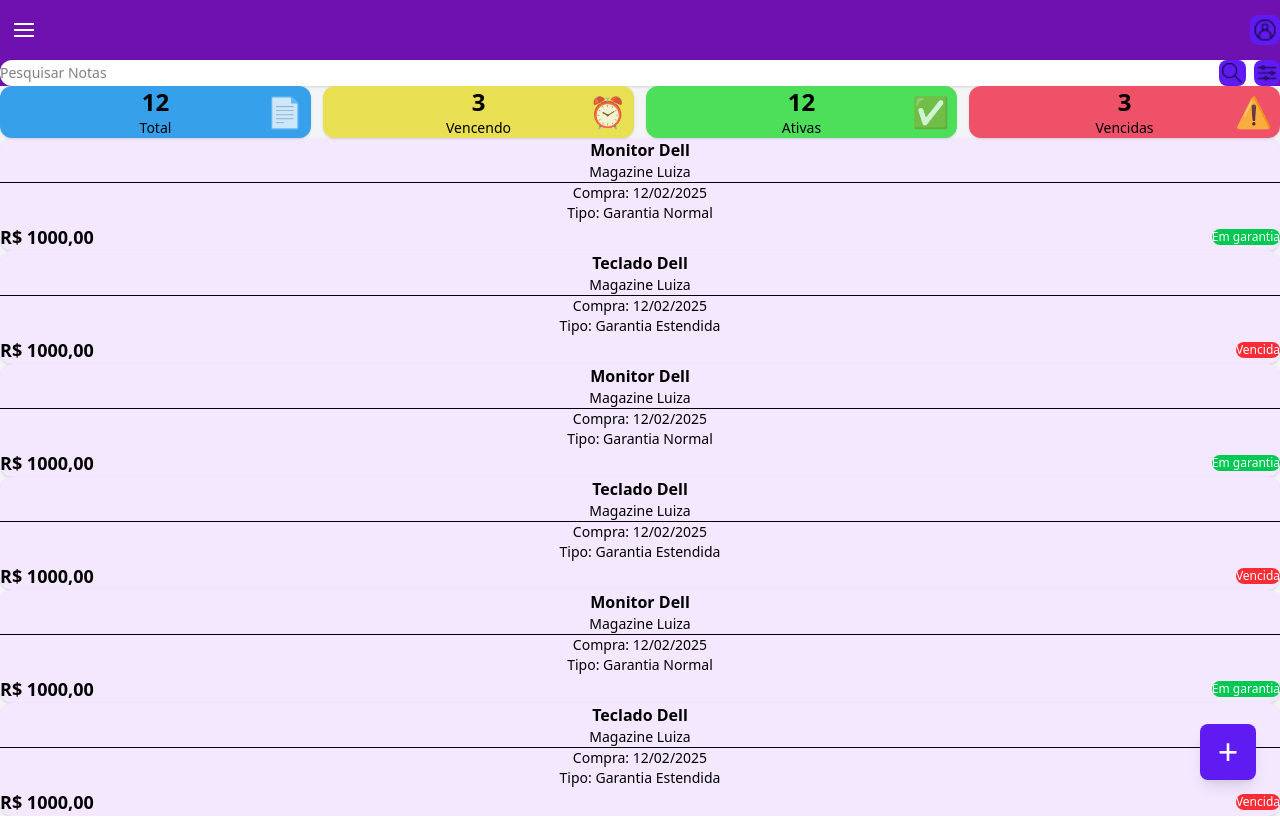
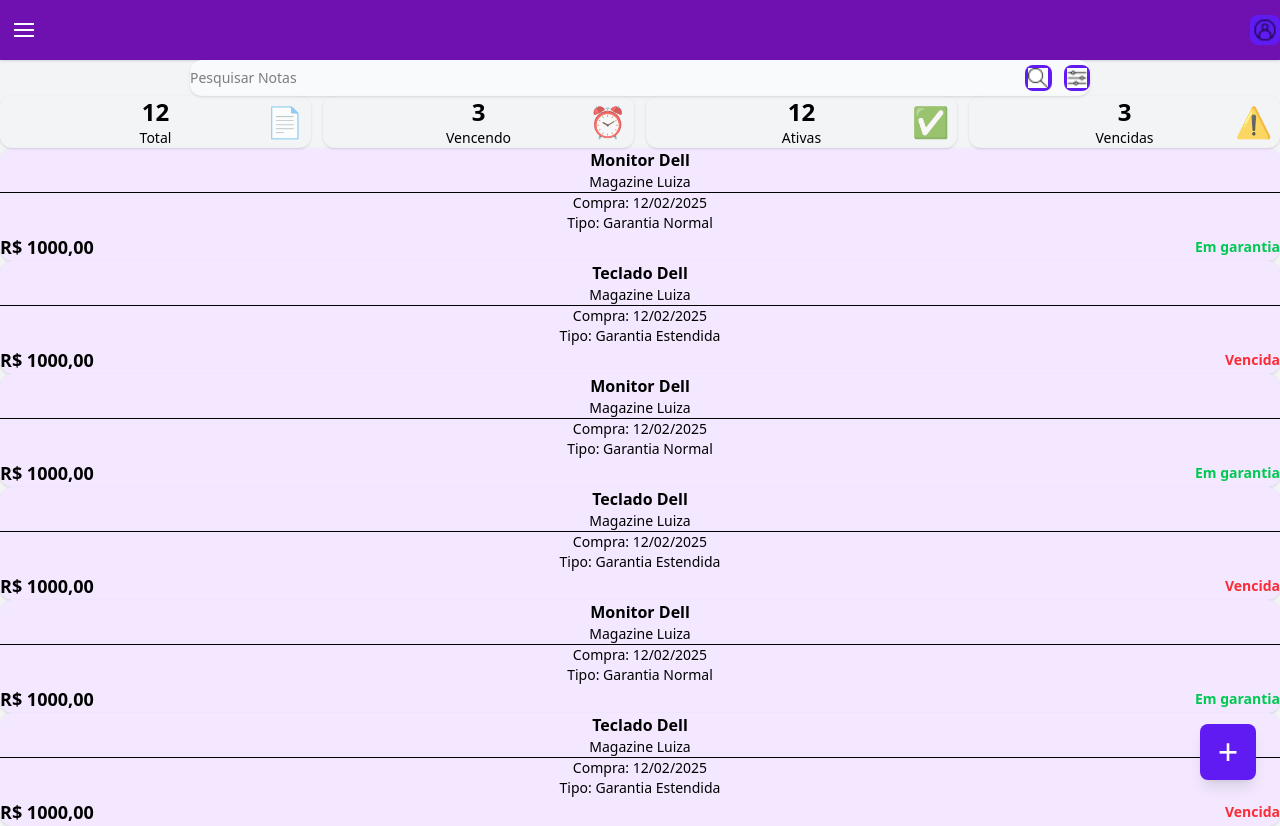
Before and after one commit to elielsondev/projeto_app_controle_de_garantia, a React (Vite) app: page /home in a window 1280 px wide. Built offline with nearby package versions, Linux system fonts and the light colour scheme; the HTML template or start-up script is replaced by a standard one.

Commit message:
ajustes em sala

```diff
--- a/src/components/NoteItem.tsx
+++ b/src/components/NoteItem.tsx
@@ -1,6 +1,6 @@
 const NoteItem = ({ note }) => {
   const statusColor =
-    note.status === "Em garantia" ? "bg-green-500" : "bg-red-500";
+    note.status === "Em garantia" ? "text-green-500" : "text-red-500";
 
   return (
     <div className="bg-purple-100 rounded-xl p-4 shadow mb-4">
@@ -17,7 +17,7 @@ const NoteItem = ({ note }) => {
           R$ {note.valor.toFixed(2).replace(".", ",")}
         </span>
         <span
-          className={`px-3 py-1 rounded-full text-xs text-white ${statusColor}`}
+          className={`px-3 py-1 rounded-full text-sm text-black font-bold ${statusColor}`}
         >
           {note.status}
         </span>
--- a/src/components/SearchBar.tsx
+++ b/src/components/SearchBar.tsx
@@ -3,8 +3,8 @@ import lupaIcon from "../assets/lupa.png";
 
 const SearchBar = () => {
   return (
-    <div className="bg-purple-800 px-5 pb-4">
-      <div className="flex items-center bg-white rounded-xl px-4 py-2 shadow gap-2">
+    <div className="flex justify-center items-center">
+      <div className="flex items-center bg-gray-50 rounded-xl shadow gap-3 w-[900px] h-9 m-5 p-5">
         <input
           type="text"
           placeholder="Pesquisar Notas"
@@ -18,7 +18,7 @@ const SearchBar = () => {
           <img
             src={lupaIcon}
             alt="busca"
-            className="w-5 h-5 object-contain"
+            className="w-5 h-5 object-contain bg-current"
           />
         </button>
 
@@ -29,7 +29,7 @@ const SearchBar = () => {
           <img
             src={filtroIcon}
             alt="Filtrar"
-            className="w-5 h-5 object-contain"
+            className="w-5 h-5 object-contain bg-current"
           />
         </button>
       </div>
--- a/src/components/SummaryCard.tsx
+++ b/src/components/SummaryCard.tsx
@@ -1,14 +1,14 @@
 const SummaryCard = ({ title, value, icon, status } : any) => {
   const colors = {
-    total: "bg-[#37a0eb]",
-    vencendo: "bg-[#e9df52]",
-    ativas: "bg-[#4ddf59]",
-    vencidas: "bg-[#ee5168]",
+    total: "bg-[#0000]" ,
+    vencendo: "bg-[#0000]",
+    ativas: "bg-[#0000]",
+    vencidas: "bg-[#0000]",
   };
 
   return (
-    <div className={`relative rounded-xl p-4 shadow-sm ${colors[status]}`}>
-      <p className="text-2xl font-bold">{value}</p>
+    <div className={`relative rounded-xl p-5 shadow-sm ${colors[status]}`}>
+      <p className="text-2xl font-bold ">{value}</p>
       <p className="text-sm">{title}</p>
       <span className="absolute right-2 top-1/2 -translate-y-1/2 text-3xl opacity-75">
         {icon}
--- /dev/null
+++ b/src/data/index.js
@@ -0,0 +1,64 @@
+
+export const resumo = [
+    { title: "Total", value: 12, icon: "📄", status: "total" },
+    { title: "Vencendo", value: 3, icon: "⏰", status: "vencendo" },
+    { title: "Ativas", value: 12, icon: "✅", status: "ativas" },
+    { title: "Vencidas", value: 3, icon: "⚠️", status: "vencidas" },
+  ];
+
+export const notas = [
+    {
+      id: 1,
+      titulo: "Monitor Dell",
+      fornecedor: "Magazine Luiza",
+      compraData: "12/02/2025",
+      tipoNota: "Garantia Normal",
+      valor: 1000,
+      status: "Em garantia",
+    },
+    {
+      id: 2,
+      titulo: "Teclado Dell",
+      fornecedor: "Magazine Luiza",
+      compraData: "12/02/2025",
+      tipoNota: "Garantia Estendida",
+      valor: 1000,
+      status: "Vencida",
+    },
+     {
+      id: 1,
+      titulo: "Monitor Dell",
+      fornecedor: "Magazine Luiza",
+      compraData: "12/02/2025",
+      tipoNota: "Garantia Normal",
+      valor: 1000,
+      status: "Em garantia",
+    },
+    {
+      id: 2,
+      titulo: "Teclado Dell",
+      fornecedor: "Magazine Luiza",
+      compraData: "12/02/2025",
+      tipoNota: "Garantia Estendida",
+      valor: 1000,
+      status: "Vencida",
+    },
+     {
+      id: 1,
+      titulo: "Monitor Dell",
+      fornecedor: "Magazine Luiza",
+      compraData: "12/02/2025",
+      tipoNota: "Garantia Normal",
+      valor: 1000,
+      status: "Em garantia",
+    },
+    {
+      id: 2,
+      titulo: "Teclado Dell",
+      fornecedor: "Magazine Luiza",
+      compraData: "12/02/2025",
+      tipoNota: "Garantia Estendida",
+      valor: 1000,
+      status: "Vencida",
+    },
+  ];
--- a/src/pages/Home.tsx
+++ b/src/pages/Home.tsx
@@ -3,72 +3,9 @@ import SearchBar from "../components/SearchBar.tsx";
 import SummaryCard from "../components/SummaryCard.tsx";
 import NoteItem from "../components/NoteItem.tsx";
 import FloatingButton from "../components/FloatingButton.tsx";
+import { resumo, notas } from "../data";
 
 const Home = () => {
-  const resumo = [
-    { title: "Total", value: 12, icon: "📄", status: "total" },
-    { title: "Vencendo", value: 3, icon: "⏰", status: "vencendo" },
-    { title: "Ativas", value: 12, icon: "✅", status: "ativas" },
-    { title: "Vencidas", value: 3, icon: "⚠️", status: "vencidas" },
-  ];
-
-  const notas = [
-    {
-      id: 1,
-      titulo: "Monitor Dell",
-      fornecedor: "Magazine Luiza",
-      compraData: "12/02/2025",
-      tipoNota: "Garantia Normal",
-      valor: 1000,
-      status: "Em garantia",
-    },
-    {
-      id: 2,
-      titulo: "Teclado Dell",
-      fornecedor: "Magazine Luiza",
-      compraData: "12/02/2025",
-      tipoNota: "Garantia Estendida",
-      valor: 1000,
-      status: "Vencida",
-    },
-     {
-      id: 1,
-      titulo: "Monitor Dell",
-      fornecedor: "Magazine Luiza",
-      compraData: "12/02/2025",
-      tipoNota: "Garantia Normal",
-      valor: 1000,
-      status: "Em garantia",
-    },
-    {
-      id: 2,
-      titulo: "Teclado Dell",
-      fornecedor: "Magazine Luiza",
-      compraData: "12/02/2025",
-      tipoNota: "Garantia Estendida",
-      valor: 1000,
-      status: "Vencida",
-    },
-     {
-      id: 1,
-      titulo: "Monitor Dell",
-      fornecedor: "Magazine Luiza",
-      compraData: "12/02/2025",
-      tipoNota: "Garantia Normal",
-      valor: 1000,
-      status: "Em garantia",
-    },
-    {
-      id: 2,
-      titulo: "Teclado Dell",
-      fornecedor: "Magazine Luiza",
-      compraData: "12/02/2025",
-      tipoNota: "Garantia Estendida",
-      valor: 1000,
-      status: "Vencida",
-    },
-  ];
-
   return (
     <div className="min-h-screen bg-gray-100 pb-20">
       <Header />
```
